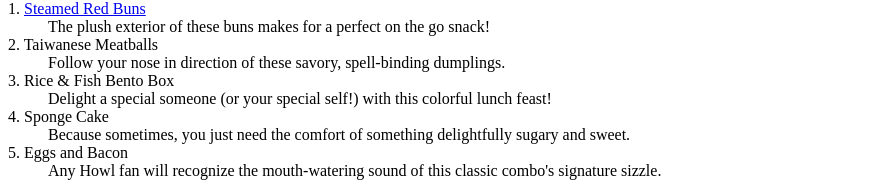
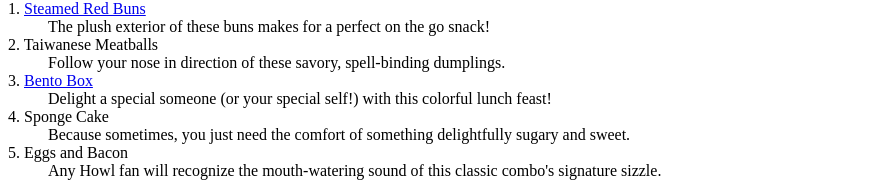
Before and after one commit to helloschuy/odin-recipes, a plain HTML site: page index.html in a window 1280 px wide. Shown: the part 418-600 px from the top of the page, without its empty margins (0-882 px from the left). Drawn offline with Linux system fonts and the light colour scheme.

Commit message:
Add link to bento recipe

```diff
--- a/index.html
+++ b/index.html
@@ -19,7 +19,7 @@
             <dd>The plush exterior of these buns makes for a perfect on the go snack!</dd>
             <dt>2. Taiwanese Meatballs</dt>
             <dd>Follow your nose in direction of these savory, spell-binding dumplings.</dd>
-            <dt>3. Rice & Fish Bento Box</dt>
+            <dt>3. <a href="recipes/bento-box.html">Bento Box</a></dt>
             <dd>Delight a special someone (or your special self!) with this colorful lunch feast!</dd>
             <dt>4. Sponge Cake</dt>
             <dd>Because sometimes, you just need the comfort of something delightfully sugary and sweet. </dd>
```
